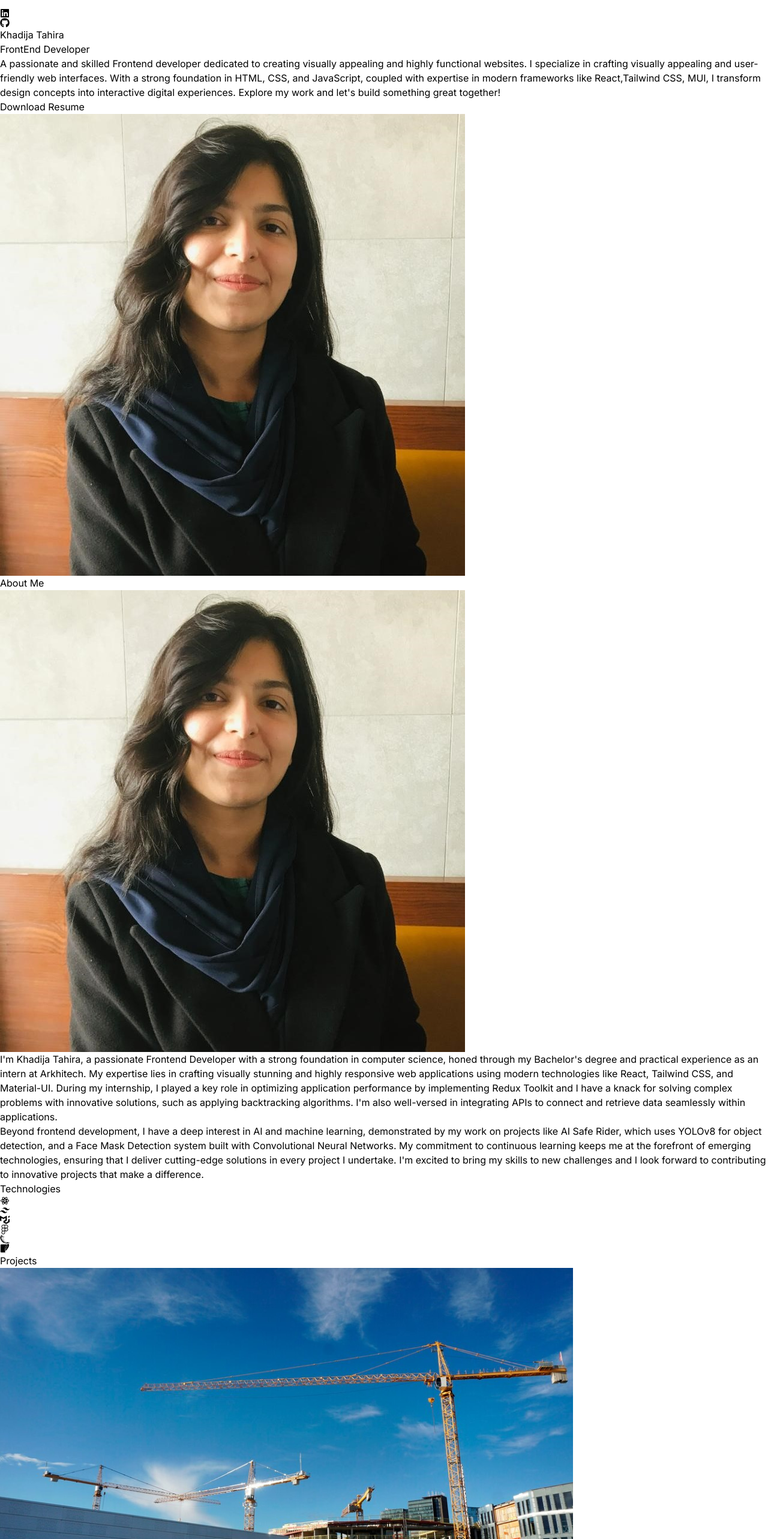
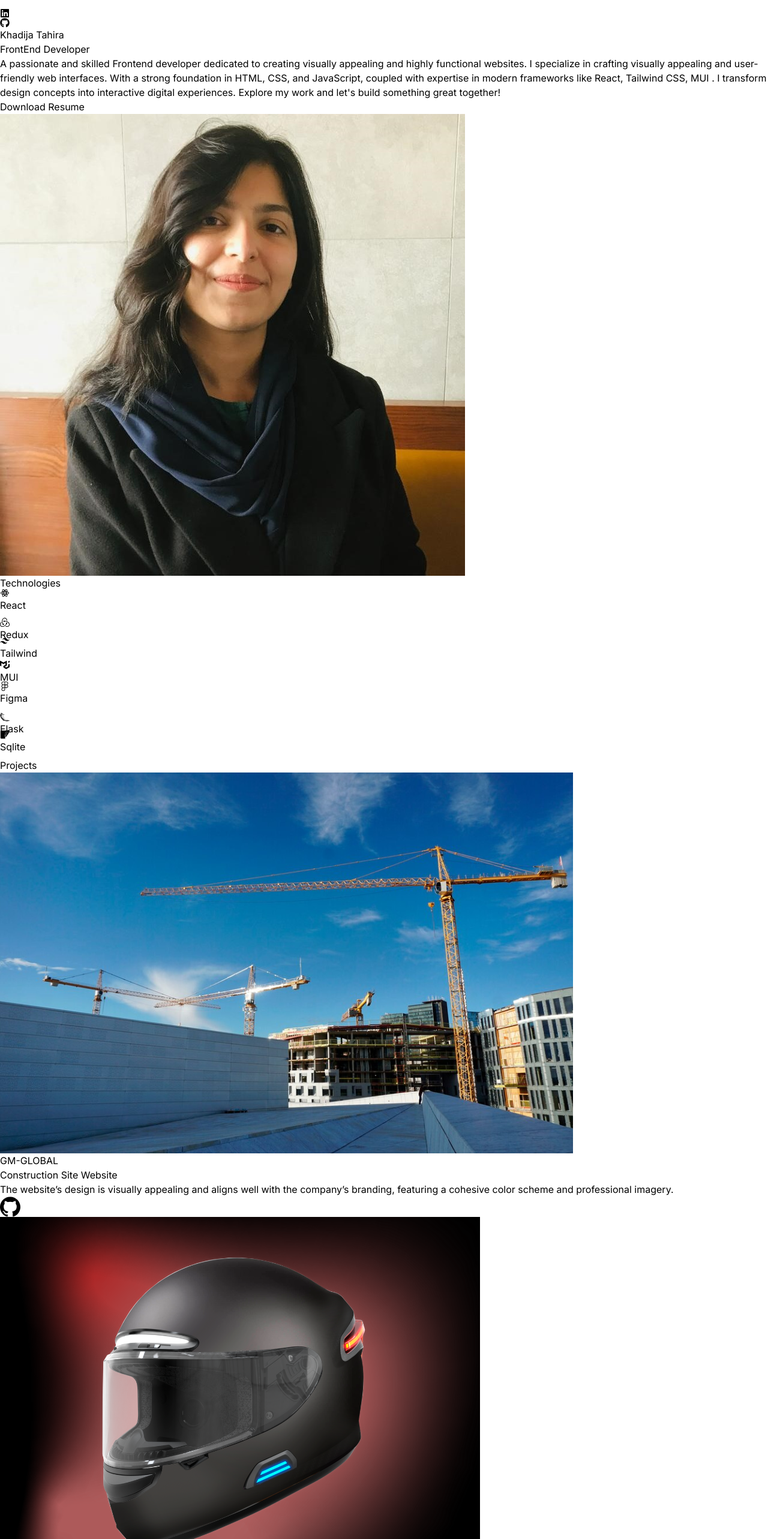
Before and after one commit to khadijatahira2001/Portfolio, a React (Vite) app: page / in a window 1280 px wide. Shown: the part 100-2666 px from the top of the page at 60% size. Built offline with nearby package versions, Linux system fonts and the light colour scheme.

Commit message:
add animation

```diff
--- a/package.json
+++ b/package.json
@@ -18,6 +18,7 @@
     "react": "^18.3.1",
     "react-dom": "^18.3.1",
     "react-icons": "^5.3.0",
+    "react-parallax-tilt": "^1.7.237",
     "react-router-dom": "^6.26.1",
     "react-tilt": "^1.0.2",
     "react-vertical-timeline-component": "^3.6.0"
--- a/src/App.jsx
+++ b/src/App.jsx
@@ -7,6 +7,7 @@ import Technologies from "./components/Technologies";
 import Projects from "./components/Projects";
 import Experience from "./components/Experience";
 import Work from "./components/Work";
+import Contact from "./components/Contact";
 const App = () => {
   return (
     <div className="overflow-x-hidden text-neutral-300 antialiased selection:bg-cyan-300 selection:text-cyan-900">
@@ -22,11 +23,12 @@ const App = () => {
       <div className="container mx-auto px-8">
         <Navbar />
         <Hero />
-        <About />
+
         <Technologies />
         <Projects />
         <Experience/>
         <Work/>
+        <Contact/>
       </div>
     </div>
   );
--- /dev/null
+++ b/src/components/Contact.jsx
@@ -0,0 +1,17 @@
+import React from 'react'
+import {CONTACT} from "../constants";
+const Contact = () => {
+  return (
+    <div className="border-b border-neutral-900 pb-4">
+        <h1 className="my-20 text-center text-4xl">
+        Get In<span className="text-purple-400"> Touch</span>
+      </h1>
+      <div className='text-center tracking-tighter'>
+        <p className='my-4'>{CONTACT.phoneNo}</p>
+        <a href='#' className='border-b'>{CONTACT.email}</a>
+      </div>
+    </div>
+  )
+}
+
+export default Contact
--- a/src/components/Experience.jsx
+++ b/src/components/Experience.jsx
@@ -1,32 +1,71 @@
 import React from "react";
 import { Experiences } from "../constants";
+import { motion } from "framer-motion";
+
 const Experience = () => {
   return (
-    <div className="border-b border-neutral-900 pb-4">
-      <h1 className="my-20 text-center text-4xl">Experience</h1>
+    <div className="border-b border-neutral-900 pb-24">
+      <motion.h1
+        whileInView={{ opacity: 1, y: 0 }}
+        initial={{ opacity: 0, y: -100 }}
+        transition={{ duration: 0.5 }}
+        className="my-32 text-center text-6xl"
+      >
+        Experience
+      </motion.h1>
       <div>
         {Experiences.map((experience, index) => (
           <div key={index} className="mb-8 flex flex-wrap lg:justify-center">
-            <div className="w-ful lg:w-1/4">
-              <p className="mb-2 text-sm text-neutral-400">{experience.year}</p>
-            </div>
-            <div className="w-full max-w-xl lg:w-3/4">
-              <h6 className="mb-2 font-semibold">
+            <motion.div
+              whileInView={{ opacity: 1, x: 0 }}
+              initial={{ opacity: 0, x: -100 }}
+              transition={{ duration: 1 }}
+              className="w-ful lg:w-1/4"
+            >
+              <p className="mb-2 text-xl text-neutral-400">{experience.year}</p>
+            </motion.div>
+            <motion.div
+              whileInView={{ opacity: 1, x: 0 }}
+              initial={{ opacity: 0, x: 100 }}
+              transition={{ duration: 1 }}
+              className="w-full max-w-xl lg:w-3/4"
+            >
+              <h4 className="mb-2 text-xl font-semibold">
                 {experience.role} -{" "}
-                <span className="text-sm text-purple-100">
+                <span className="text-xl text-purple-100">
                   {experience.company}
                 </span>
-              </h6>
-              <p className="mb-4 text-neutral-400">{experience.description}</p>
+              </h4>
+              <p className="mb-4 w-[700px] text-neutral-400 text-2xl">
+                <ul style={{ listStyleType: "disc" }}>
+                  <li>
+                    Worked on a project using Electron.js for desktop
+                    applications.
+                  </li>
+                  <li>Integrated APIs to connect and retrieve data.</li>
+                  <li>
+                    Implemented Redux Toolkit to optimize state handling and
+                    improve application performance.
+                  </li>
+                  <li>Applied backtracking to solve complex problems.</li>
+                  <li>
+                    Conducted debugging to identify and resolve software issues.
+                  </li>
+                  <li>
+                    Utilized Tailwind CSS and Material-UI (MUI5) for creating
+                    pixel-perfect designs and responsive interfaces.
+                  </li>
+                </ul>
+              </p>
               {experience.technologies.map((tech, index) => (
                 <span
                   key={index}
-                  className="mr-2 mt-4 rounded bg-neutral-900 px-2 py-1 text-sm font-medium text-purple-800"
+                  className="mr-2 mt-4 rounded bg-neutral-900 px-2 py-1 text-xl font-medium text-purple-800"
                 >
                   {tech}
                 </span>
               ))}
-            </div>
+            </motion.div>
           </div>
         ))}
       </div>
--- a/src/components/Hero.jsx
+++ b/src/components/Hero.jsx
@@ -1,7 +1,16 @@
 import React from "react";
-import { HERO_CONTENT } from "../constants";
 import profilePic from "../assets/img.jpg";
 import resume from "../assets/Khadija_resume.pdf";
+import { motion } from "framer-motion";
+
+const container = (delay) => ({
+  hidden: { x: -100, opacity: 0 },
+  visible: {
+    x: 0,
+    opacity: 1,
+    transition: { duration: 0.5, delay: delay },
+  },
+});
 const Hero = () => {
   const handleDownload = () => {
     const link = document.createElement("a");
@@ -12,31 +21,62 @@ const Hero = () => {
     document.body.removeChild(link);
   };
   return (
-    <div className="border-b border-neutral-900 pb-4 lg:mb-35">
+    <div className="border-b border-neutral-900 pb-24 lg:mb-35">
       <div className="flex flex-wrap">
         <div className="w-full lg:w-1/2">
           <div className="flex flex-col items-center lg:items-start">
-            <h1 className="pb-16 text-6xl font-thin tracking-tight lg:mt-16 lg:text-8xl">
+            <motion.h1
+              variants={container(0)}
+              initial="hidden"
+              animate="visible"
+              className="pb-16 text-8xl font-thin tracking-tight lg:mt-16 lg:text-8xl"
+            >
               Khadija Tahira
-            </h1>
-            <span className="bg-gradient-to-r from-pink-300 via-slate-500 to-purple-500 bg-clip-text text-4xl tracking-tight text-transparent">
+            </motion.h1>
+            <motion.span
+              variants={container(0.5)}
+              initial="hidden"
+              animate="visible"
+              className=" bg-gradient-to-r from-pink-300 via-slate-500 to-purple-500 bg-clip-text text-6xl tracking-tight text-transparent"
+            >
               FrontEnd Developer
-            </span>
-            <p className=" my-2 max-w-xl py-6 font-light text-xl tracking-tighter">
-              {HERO_CONTENT}
-            </p>
-            <button
+            </motion.span>
+            <motion.p
+              variants={container(1)}
+              initial="hidden"
+              animate="visible"
+              className=" my-2 max-w-[53rem] py-6 font-light text-2xl tracking-tighter"
+            >
+              A passionate and skilled Frontend developer dedicated to creating
+              visually appealing and highly functional websites. I specialize in
+              crafting visually appealing and user-friendly web interfaces. With
+              a strong foundation in HTML, CSS, and JavaScript, coupled with
+              expertise in modern frameworks like{" "}
+              <span className="bg-gradient-to-r from-pink-300 via-slate-500 to-purple-500 bg-clip-text  tracking-tight text-transparent font-semibold">
+                React, Tailwind CSS, MUI
+              </span>{" "}
+              . I transform design concepts into interactive digital
+              experiences. Explore my work and let's build something great
+              together!
+            </motion.p>
+            <motion.button
+              variants={container(1.5)}
+              initial="hidden"
+              animate="visible"
               onClick={handleDownload}
               className="bg-gradient-to-r from-pink-300 via-slate-500 to-purple-500 bg-clip-text text-2xl tracking-tight text-transparent px-6 py-2 mt-4 border-4 border-purple-400  rounded-full hover:text-white transition-colors duration-300 ease-in-out"
             >
               Download Resume
-            </button>
+            </motion.button>
           </div>
         </div>
         <div className="w-full lg:w-1/2 lg:p-8">
           <div className="flex justify-center">
-            <img
-              className="w-96 h-96 mt-20 rounded-full"
+            <motion.img
+              initial={{ x: 100, opacity: 0 }}
+              animate={{ x: 0, opacity: 1 }}
+              transition={{ duration: 1, delay: 1.2 }}
+              className="w-80 h-80 mt-20 rounded-full"
               src={profilePic}
               alt="profile pic"
             />
--- a/src/components/Projects.jsx
+++ b/src/components/Projects.jsx
@@ -1,18 +1,31 @@
 import React from "react";
 import { data } from "../constants";
-import { FaArrowRight } from 'react-icons/fa';
+import Tilt from "react-parallax-tilt";
+import { SiGithub } from "react-icons/si";
 
+import { motion } from "framer-motion";
 const Projects = () => {
   const handleClick = (url) => {
-        window.open(url, '_blank');
+    window.open(url, "_blank");
   };
 
   return (
-        <div className="border-b border-neutral-900 pb-16">
-            <h1 className="my-20 text-center text-4xl">Projects</h1>
-            <div className="flex flex-wrap justify-center">
+    <div className="border-b border-neutral-900 pb-24">
+      <motion.h1
+        whileInView={{ opacity: 1, y: 0 }}
+        initial={{ opacity: 0, y: -100 }}
+        transition={{ duration: 1.5 }}
+        className="my-32 text-center text-6xl"
+      >
+        Projects
+      </motion.h1>
+      <motion.div className="flex flex-wrap justify-center">
         {data.map((project, index) => (
-                    <div
+          <Tilt
+            tiltMaxAngleX={25}
+            tiltMaxAngleY={25}
+            scale={1.05}
+            transitionSpeed={300}
             key={index}
             className="relative max-w-sm bg-neutral-800 rounded-lg shadow-lg m-4 overflow-hidden group"
           >
@@ -23,26 +36,24 @@ const Projects = () => {
                 alt={project.name}
               />
             </div>
+
             <div className="px-6 py-4">
               <div className="font-bold text-xl mb-2 bg-gradient-to-r from-pink-300 via-slate-500 to-purple-500 bg-clip-text tracking-tight text-transparent">
                 {project.name}
               </div>
               <p className="text-gray-400 text-base">{project.TagLine}</p>
             </div>
-                        <div
-                            className="absolute bottom-0 left-0 w-full h-full bg-black bg-opacity-50 flex flex-col items-center justify-center text-white text-center px-4 transform translate-y-full group-hover:translate-y-0 transition-transform duration-300 ease-in-out"
-                        >
+            <div className="absolute bottom-0 left-0 w-full h-full bg-black bg-opacity-50 flex flex-col items-center justify-center text-white text-center px-4 transform translate-y-full group-hover:translate-y-0 transition-transform duration-300 ease-in-out">
               <p className="mb-4">{project.review}</p>
-                            <button
+              <SiGithub
                 onClick={() => handleClick(project.githubUrl)}
-                                className="bg-gradient-to-r from-pink-500 via-slate-500 to-purple-700 bg-clip-text text-2xl tracking-tight text-transparent px-6 py-2 border-4 border-purple-900 rounded-full transition-colors duration-300 ease-in-out"
-                            >
-                                View Project
-                            </button>
+                size={34}
+                className="text-white hover:text-gray-400 transition-colors duration-300 absolute top-2 right-2 cursor-pointer opacity-0 group-hover:opacity-100"
+              />
             </div>
-                    </div>
+          </Tilt>
         ))}
-            </div>
+      </motion.div>
     </div>
   );
 };
--- a/src/components/Technologies.jsx
+++ b/src/components/Technologies.jsx
@@ -2,34 +2,108 @@ import React from "react";
 import { RiReactjsLine } from "react-icons/ri";
 import { SiFigma, SiTailwindcss } from "react-icons/si";
 import { SiMui } from "react-icons/si";
+import { SiRedux } from "react-icons/si";
+import { SiJavascript } from "react-icons/si";
 
 import { SiFlask } from "react-icons/si";
 import { SiSqlite } from "react-icons/si";
+import { motion } from "framer-motion";
 
+const iconVariants = (duration) => ({
+  initial: { y: -10 },
+  animate: {
+    y: [10, -10],
+    transition: {
+      duration: duration,
+      ease: "linear",
+      repeat: Infinity,
+      repeatType: "reverse",
+    },
+  },
+});
 const Technologies = () => {
   return (
     <div className="border-b border-neutral-900 pb-24">
-      <h1 className="my-20 text-center text-4xl">Technologies</h1>
-      <div className="flex flex-wrap items-center justify-center gap-4">
-        <div className="rounded-2xl border-4 border-purple-600 p-4">
+      <motion.h1
+        whileInView={{ opacity: 1, y: 0 }}
+        initial={{ opacity: 0, y: -100 }}
+        transition={{ duration: 1.5 }}
+        className="my-32 text-center text-6xl"
+      >
+        Technologies
+      </motion.h1>
+      <motion.div
+        whileInView={{ opacity: 1, x: 0 }}
+        initial={{ opacity: 0, x: -100 }}
+        transition={{ duration: 1.5 }}
+        className="flex flex-wrap items-center justify-center gap-4"
+      >
+        <motion.div
+          variants={iconVariants(2.5)}
+          initial="initial"
+          animate="animate"
+          className="rounded-2xl border-4 border-purple-400 p-4 text-center"
+        >
           <RiReactjsLine className="text-7xl text-cyan-300" />
-        </div>
-        <div className="rounded-2xl border-4 border-purple-600 p-4">
+          <p className="mt-2 text-xl font-semibold text-neutral-600">React</p>
+        </motion.div>
+        <motion.div
+          variants={iconVariants(3)}
+          initial="initial"
+          animate="animate"
+          className="rounded-2xl border-4 border-purple-400 p-4 text-center"
+        >
+          <SiRedux className="text-7xl text-purple-600" />
+          <p className="mt-2 text-xl font-semibold text-neutral-600">Redux</p>
+        </motion.div>
+        <motion.div
+          variants={iconVariants(5)}
+          initial="initial"
+          animate="animate"
+          className="rounded-2xl border-4 border-purple-400 p-4 text-center"
+        >
           <SiTailwindcss className="text-7xl text-sky-500" />
-        </div>
-        <div className="rounded-2xl border-4 border-purple-600 p-4">
+          <p className="mt-2 text-xl font-semibold text-neutral-600">
+            Tailwind
+          </p>
+        </motion.div>
+        <motion.div
+          variants={iconVariants(2)}
+          initial="initial"
+          animate="animate"
+          className="rounded-2xl border-4 border-purple-400 p-4 text-center"
+        >
           <SiMui className="text-7xl text-sky-100" />
-        </div>
-        <div className="rounded-2xl border-4 border-purple-600 p-4">
+          <p className="mt-2 text-xl font-semibold text-neutral-600">MUI</p>
+        </motion.div>
+        <motion.div
+          variants={iconVariants(6)}
+          initial="initial"
+          animate="animate"
+          className="rounded-2xl border-4 border-purple-400 p-4 text-center"
+        >
           <SiFigma className="text-7xl text-pink-400" />
-        </div>
-        <div className="rounded-2xl border-4 border-purple-600 p-4">
+          <p className="mt-2 text-xl font-semibold text-neutral-600">Figma</p>
+        </motion.div>
+        <motion.div
+          variants={iconVariants(4)}
+          initial="initial"
+          animate="animate"
+          className="rounded-2xl border-4 border-purple-400 p-4 text-center"
+        >
           <SiFlask className="text-7xl text-neutral-500" />
-        </div>
-        <div className="rounded-2xl border-4 border-purple-600 p-4">
+          <p className="mt-2 text-xl font-semibold text-neutral-600">Flask</p>
+        </motion.div>
+        <motion.div
+          variants={iconVariants(8)}
+          initial="initial"
+          animate="animate"
+          className="rounded-2xl border-4 border-purple-400 p-4 text-center"
+        >
           <SiSqlite className="text-7xl text-cyan-800" />
-        </div>
-      </div>
+          <p className="mt-2 text-xl font-semibold text-neutral-600">Sqlite</p>
+        </motion.div>
+      </motion.div>
     </div>
   );
 };
--- a/src/constants/index.js
+++ b/src/constants/index.js
@@ -5,14 +5,6 @@ import qr from "../assets/qr.jpg";
 import weather from "../assets/weather.avif";
 import task from "../assets/task.png";
 import howmuch from "../assets/howmuch.jpeg";
-export const HERO_CONTENT = `  A passionate and skilled Frontend developer dedicated to creating
-              visually appealing and highly functional websites. I specialize in crafting visually
-              appealing and user-friendly web interfaces. With a strong
-              foundation in HTML, CSS, and JavaScript, coupled with expertise in
-              modern frameworks like React,Tailwind CSS, MUI, I transform design
-              concepts into interactive digital experiences. Explore my work and let's build
-              something great together!
-              `;
 
 export const ABOUT_TEXT = `I'm Khadija Tahira, a passionate Frontend Developer with a strong foundation in computer science, honed through my Bachelor's degree and practical experience as an intern at Arkhitech. My expertise lies in crafting visually stunning and highly responsive web applications using modern technologies like React, Tailwind CSS, and Material-UI.
 
@@ -57,14 +49,8 @@ export const data = [
 export const Experiences = [
   {
     year: "April 2024- June 2024",
-    role: "Internee as a Software Engineer",
+    role: "Intern as a Software Engineer",
     company: "Arkhitech",
-    description: `Worked on a project using Electron.js for desktop applications.
-• Integrated APIs to connect and retrieve data.
-• Implemented Redux Toolkit to optimize state handling and improve application performance.
-• Applied backtracking to solve complex problems.
-• Conducted debugging to identify and resolve software issues.
-• Utilized Tailwind CSS and Material-UI (MUI5) for creating pixel-perfect designs and responsive interfaces.`,
     technologies: ["Javascript", "React.Js", "Redux", "MUI"],
   },
 ];
@@ -75,30 +61,6 @@ export const work = [
     img: howmuch,
     review: `Howmuch POS is filled with all the features that an ideal POS system offers. It is a straightforward yet powerful software that will revolutionize your store in the digital marketing age. Our cloud-based POS software is equipped with advanced features to help you enhance sales, manage inventory, satisfy existing customers, attract new consumers, and increase revenue by a greater margin.`,
     technologies: ["CSS", "React", "Redux Toolkit", "Restful APIs", "MUI"],
-  },
-  {
-    name: `GM-GLOBAL`,
-    img: main_background,
-    review: ` The website’s design is visually appealing and aligns well with the company’s branding, featuring a cohesive color scheme and professional imagery.`,
-    technologies: ["HTML", "CSS", "React", "MUI"],
-  },
-  {
-    name: `AI-Safe Rider`,
-    img: helmet,
-    review: `Designed to enhance road safety by providing real-time monitoring and alerts for riders, ensuring they reach their destinations securely.`,
-    technologies: ["Python", "Flask", "Sqlite", "Yolo"],
-  },
-  {
-    name: `Face Mask Detection`,
-    img: facemask,
-    review: `Designed to enhance public safety by identifying individuals wearing or not wearing masks in real-time. Originally developed in response to the COVID-19 pandemic, this technology helps enforce health protocols in public spaces.`,
-    technologies: ["Python", "Flask", "Sqlite", "CNN"],
-  },
-  {
-    name: `QR Code Generator`,
-    img: qr,
-    review: `Quickly creating QR codes from various types of data, such as URLs, text, contact information. It's designed to be user-friendly and efficient, catering to both personal and professional needs.`,
-    technologies: ["Python", "Flask", "openCv"],
   },
   {
     name: `Task Management`,
@@ -113,3 +75,9 @@ export const work = [
     technologies: ["React.js", "CSS", "API Integration"],
   },
 ];
+
+export const CONTACT = {
+  phoneNo: `+923154300359`,
+  email: `khadija.tahira2001@gmail.com`,
+  linkedIn: `https://www.linkedin.com/in/khadija-tahira-3379671b2/`,
+};
```
Also changed, not shown: src/components/Work.jsx (+30 -9 lines), 1 other file (tests, documents, lock files or other folders). Lines whose indentation alone changed are shown as unchanged.
